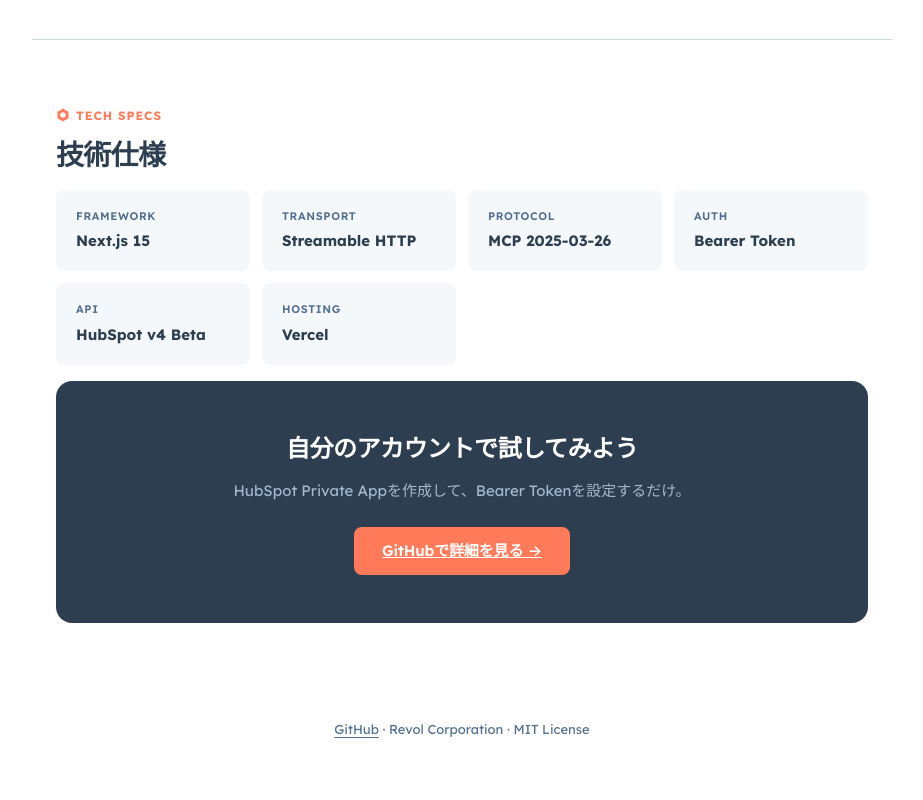
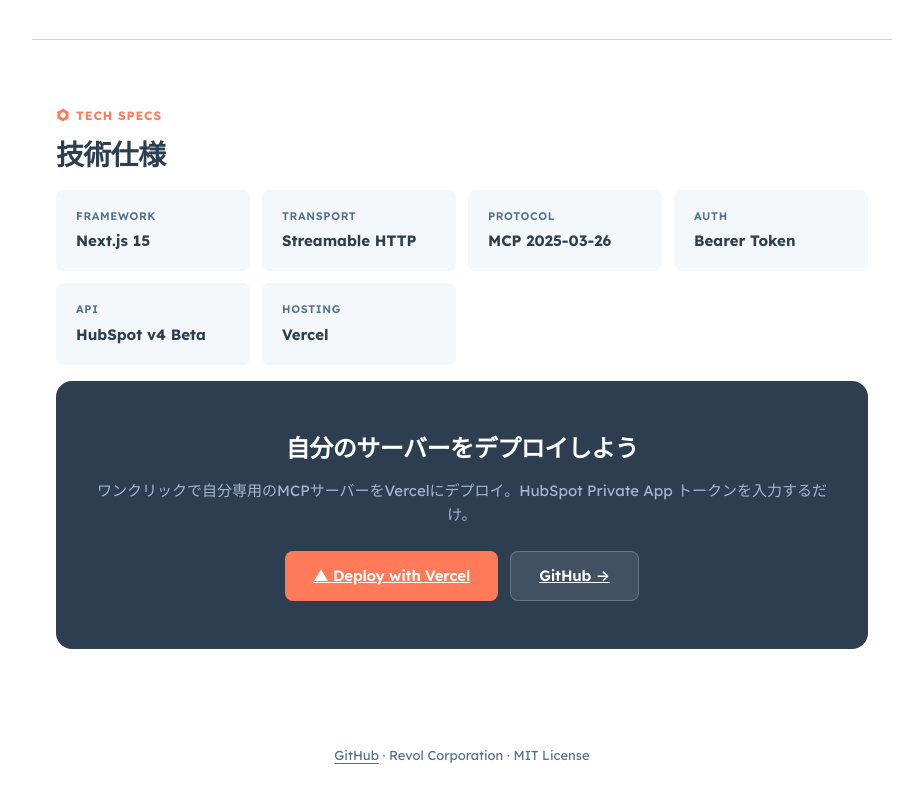
Before and after one commit to DaisukeHori/hubspot-ma-mcp, a Next.js app: page / in a window 1280 px wide. Shown: the part 2577-3377 px from the top of the page, without its empty margins (178-1101 px from the left). Built offline with nearby package versions, Linux system fonts and the light colour scheme.

Commit message:
feat: ランディングページにVercelワンクリックデプロイボタン追加

```diff
--- a/app/page.tsx
+++ b/app/page.tsx
@@ -241,9 +241,12 @@
           ))}
         </div>
         <div className="hs-cta-banner">
-          <h3>自分のアカウントで試してみよう</h3>
-          <p>HubSpot Private Appを作成して、Bearer Tokenを設定するだけ。</p>
-          <a href="https://github.com/DaisukeHori/hubspot-ma-mcp" target="_blank" rel="noopener noreferrer" className="hs-btn hs-btn--primary">GitHubで詳細を見る →</a>
+          <h3>自分のサーバーをデプロイしよう</h3>
+          <p>ワンクリックで自分専用のMCPサーバーをVercelにデプロイ。HubSpot Private App トークンを入力するだけ。</p>
+          <div style={{ display: "flex", gap: 12, justifyContent: "center", flexWrap: "wrap" }}>
+            <a href="https://vercel.com/new/clone?repository-url=https%3A%2F%2Fgithub.com%2FDaisukeHori%2Fhubspot-ma-mcp&env=HUBSPOT_ACCESS_TOKEN&envDescription=HubSpot%20Private%20App%20Token&envLink=https%3A%2F%2Fdevelopers.hubspot.com%2Fdocs%2Fapi%2Fprivate-apps&project-name=hubspot-ma-mcp&repository-name=hubspot-ma-mcp" target="_blank" rel="noopener noreferrer" className="hs-btn hs-btn--primary" style={{ fontSize: 15, padding: "12px 28px" }}>▲ Deploy with Vercel</a>
+            <a href="https://github.com/DaisukeHori/hubspot-ma-mcp" target="_blank" rel="noopener noreferrer" className="hs-btn" style={{ fontSize: 15, padding: "12px 28px", background: "rgba(255,255,255,0.1)", color: "white", border: "1px solid rgba(255,255,255,0.2)" }}>GitHub →</a>
+          </div>
         </div>
       </section>
 
```
